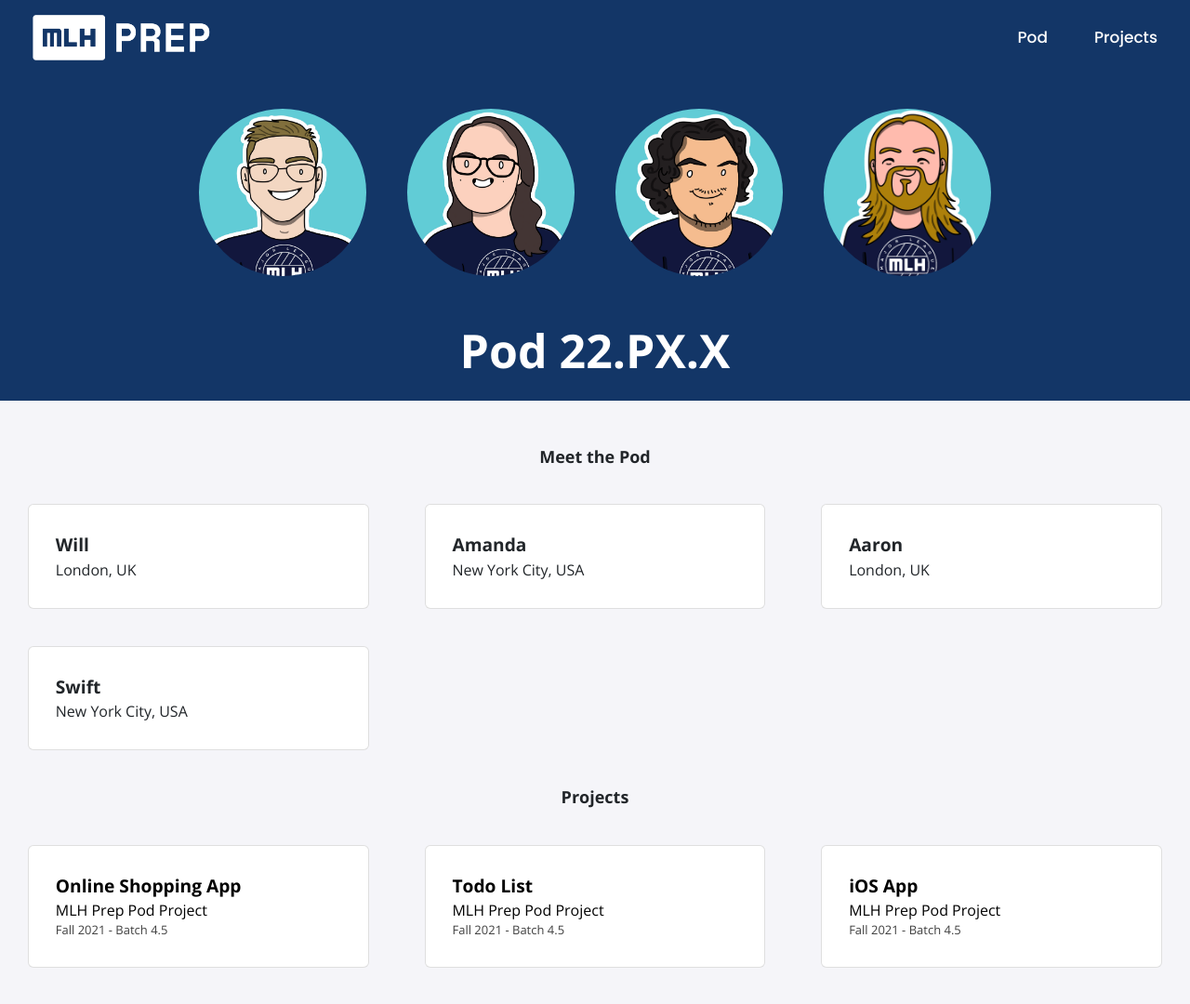
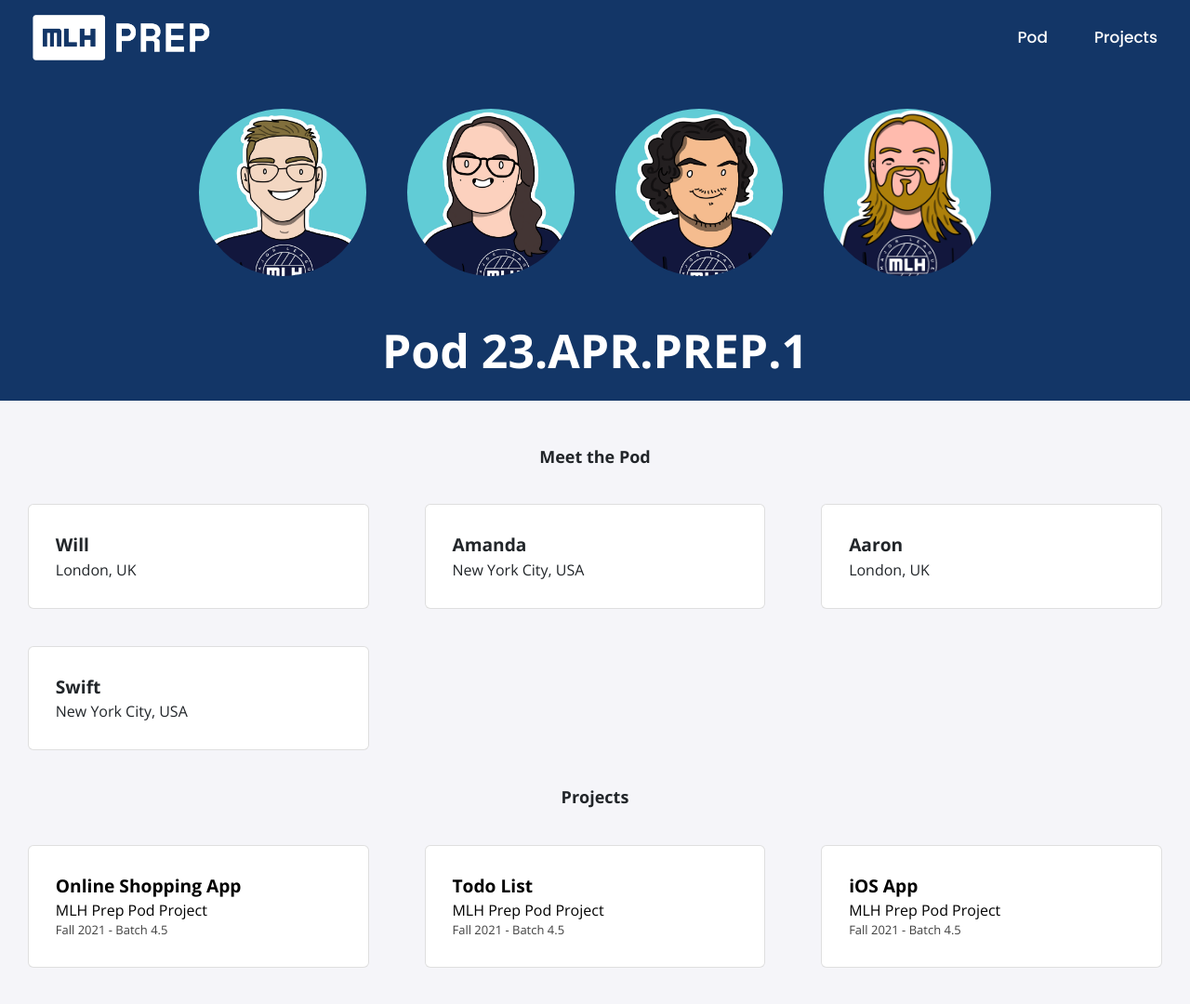
Before and after one commit to MLH-Fellowship/prep-portfolio-23.APR.PREP.1, a Jekyll site: the page built from index.html, in a window 1280 px wide and 1111 px high. Shown: the top 1080 px of the window at 93% size. Built offline with Jekyll 4.4.1, drawn with Linux system fonts in a browser that asks for light colours; nearby versions of some CDN libraries.

Commit message:
updated pod number (#15)
* updated pod number

* Update gemlock file

reverted gemlock file to its original version to remove it from the PR

* updated pod name as per review comment

```diff
--- a/_config.yml
+++ b/_config.yml
@@ -1,4 +1,4 @@
-title: "Pod 22.PX.X"
+title: "Pod 23.APR.PREP.1"
 email: fellowship@mlh.io
 description: >- # this means to ignore newlines until "baseurl:"
   This is my portfolio website!
```
